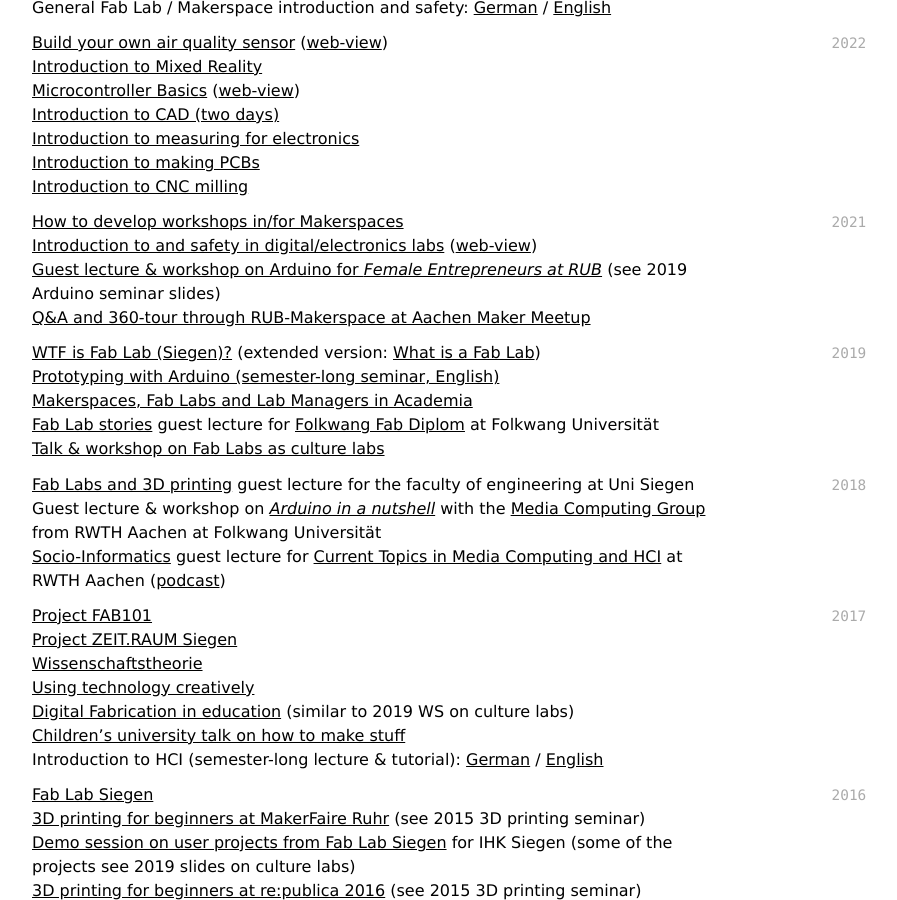
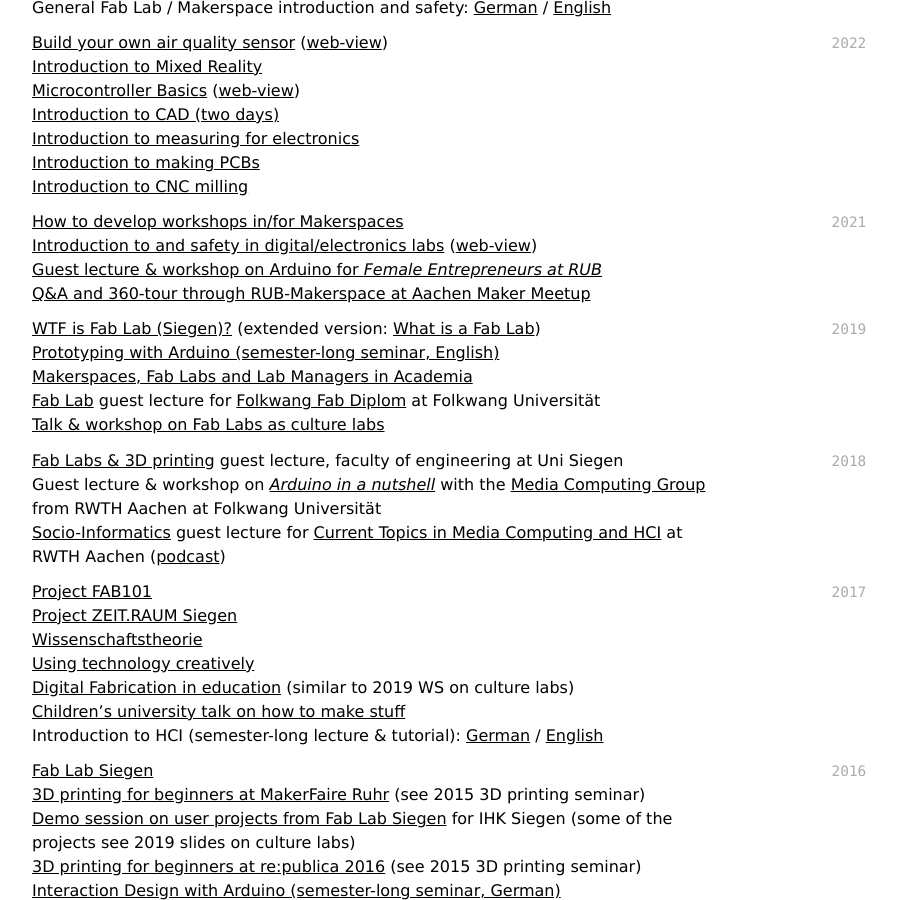
Before and after one commit to oliverstickel/oliverstickel.github.io, a Jekyll site: the page built from index.md, in a window 1280 px wide and 900 px high, scrolled down 8310 px. Shown: the whole window, without its empty margins (300-1197 px from the left). Built offline with Jekyll 4.4.1, drawn with Linux system fonts in a browser that asks for light colours; nearby versions of some CDN libraries; a style sheet for code colours, icons or effects is not loaded.

Commit message:
Update index.md

```diff
--- a/index.md
+++ b/index.md
@@ -292,18 +292,18 @@ General Fab Lab / Makerspace introduction and safety: [German](files/slides/2023
 `2021`
 [How to develop workshops in/for Makerspaces](files/slides/2021-workshops-in-makerspaces.pdf)
 [Introduction to and safety in digital/electronics labs](files/slides/2021-unterweisung-digitallabor.pdf) ([web-view](https://makerspace.ruhr-uni-bochum.de/slides/unterweisung-digitallabor/))
-[Guest lecture & workshop on Arduino for *Female Entrepreneurs at RUB*](https://face.rub.de/projektseminarmakerspace/) (see 2019 Arduino seminar slides)
+[Guest lecture & workshop on Arduino for *Female Entrepreneurs at RUB*](https://face.rub.de/projektseminarmakerspace/)
 [Q&A and 360-tour through RUB-Makerspace at Aachen Maker Meetup](https://hci.rwth-aachen.de/amm-210721)
 
 `2019`
 [WTF is Fab Lab (Siegen)?](files/slides/2019-wtf-fablab.pdf) (extended version: [What is a Fab Lab](files/slides/2019-what-is-a-fablab.pdf))
 [Prototyping with Arduino (semester-long seminar, English)](files/slides/2019-prototyping-with-arduino_en.pdf)
 [Makerspaces, Fab Labs and Lab Managers in Academia](files/slides/2019-fab101-fablearn.pdf)
-[Fab Lab stories](files/slides/2019-fablabs.pdf) guest lecture for [Folkwang Fab Diplom](https://id.folkwang-uni.de/projekte/folkwang-fabdiplom-2019/) at Folkwang Universität
+[Fab Lab](files/slides/2019-fablabs.pdf) guest lecture for [Folkwang Fab Diplom](https://id.folkwang-uni.de/projekte/folkwang-fabdiplom-2019/) at Folkwang Universität
 [Talk & workshop on Fab Labs as culture labs](files/slides/2019_das-schaffen-in-fab-labs.pdf)
 
 `2018`
-[Fab Labs and 3D printing](files/slides/2018_additive-manufacturing-in-fablabs.pdf) guest lecture for the faculty of engineering at Uni Siegen
+[Fab Labs & 3D printing](files/slides/2018_additive-manufacturing-in-fablabs.pdf) guest lecture, faculty of engineering at Uni Siegen
 Guest lecture & workshop on [*Arduino in a nutshell*](https://hci.rwth-aachen.de/arduino) with the [Media Computing Group](https://hci.rwth-aachen.de/) from RWTH Aachen at Folkwang Universität
 [Socio-Informatics](files/slides/2018-socio-informatics.pdf) guest lecture for [Current Topics in Media Computing and HCI](https://hci.rwth-aachen.de/cthci-ss2018) at RWTH Aachen ([podcast](https://podcasts.apple.com/us/podcast/12-socio-informatiks-oliver-stickel/id1374020313?i=1000416862043))
 
```
